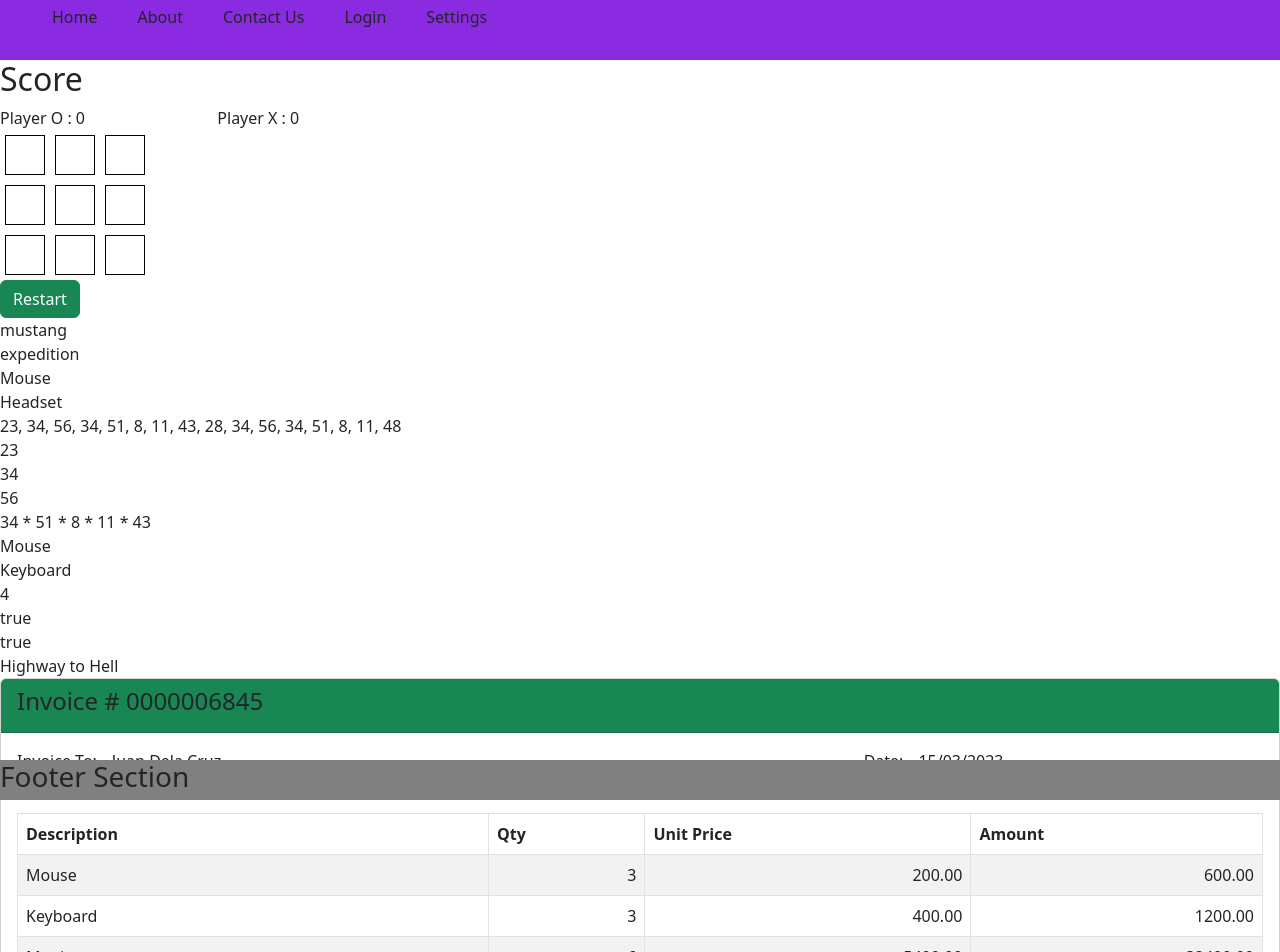
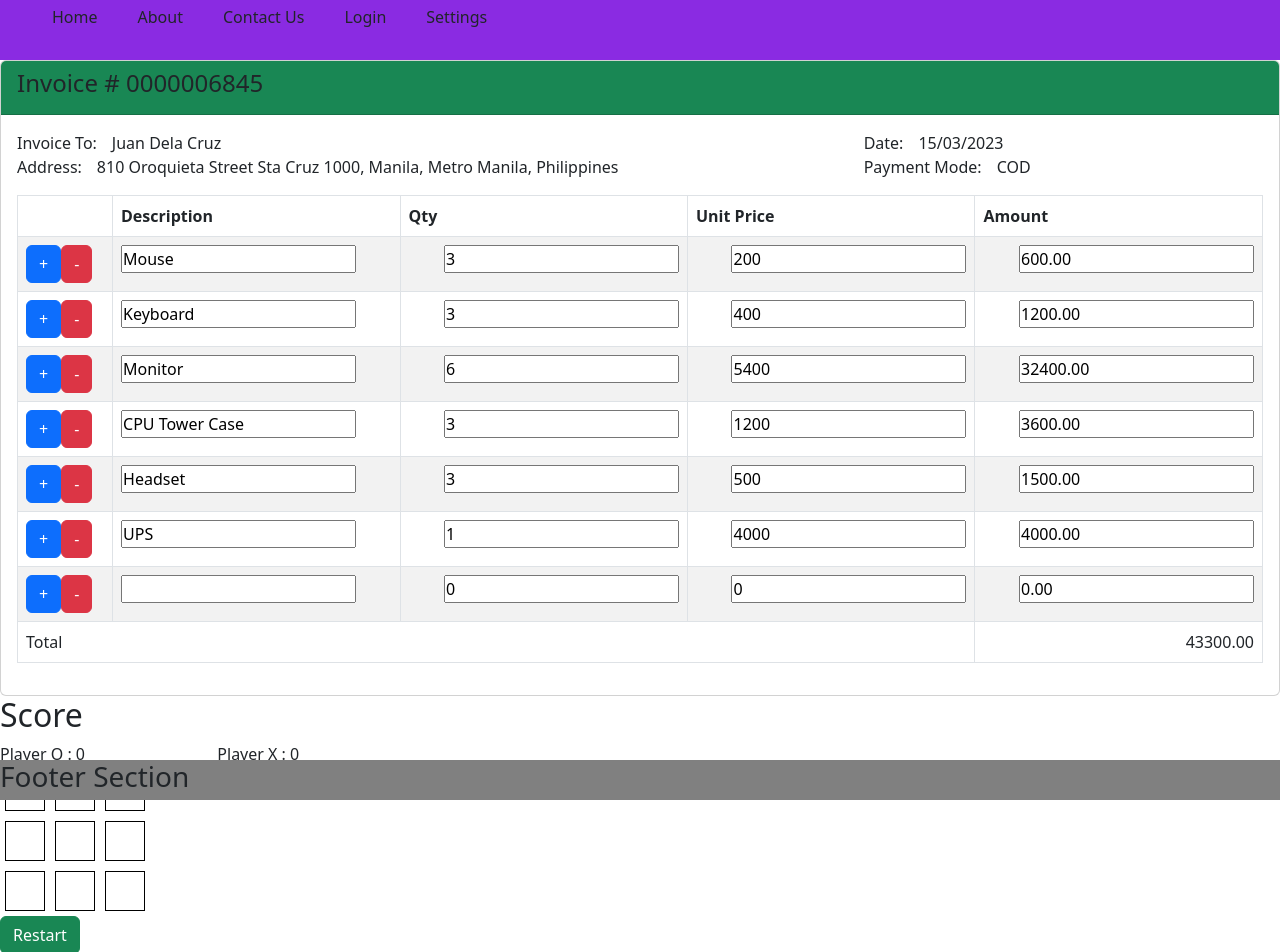
Before and after one commit to andrewkodego/wd58p-react-101, a React (Create React App) app: page / in a window 1280 px wide. Shown: the top 952 px of the page. Built offline with nearby package versions, Linux system fonts and the light colour scheme.

Commit message:
added invoice lines edit field

```diff
--- a/src/App.js
+++ b/src/App.js
@@ -6,6 +6,7 @@ import Header from './Header';
 import StudentInfo from './StudentInfo';
 import Invoice from './Invoice';
 import TicTacToe from './TicTacToe';
+import InvoiceDetails from './InvoiceLines';
 
 const students = [
   "Emelloyd Rodriguez",
@@ -81,6 +82,8 @@ function App() {
     <div className="App">
       <Header menuList={menus}/>
 
+      <Invoice details={invoice} lines={invoiceItems}/>
+
       <TicTacToe/>
 
       <div>{car}</div>
@@ -104,7 +107,7 @@ function App() {
 
       <div>{message}</div>
 
-      <Invoice details={invoice} lines={invoiceItems}/>
+
 
       <div className="main-content">
         <h1>Hello React</h1>
--- a/src/Invoice.js
+++ b/src/Invoice.js
@@ -1,15 +1,41 @@
+import { useState, useEffect } from "react";
 import DateUtils from "./DateUtils";
+import InvoiceLines from "./InvoiceLines";
 
 function Invoice({details, lines}){
+
+    const [invoiceLines, setInvoiceLines] = useState(lines);
 
     const {invoiceTo, date, address1, address2, invoiceNumber, paymentMode} = details;
 
     let totalAmount = 0;
-    const computeAmount = (item)=>{
-        let amount = item.Qty * item.unitPrice;
-        totalAmount += amount;
-        return amount;
+    lines.map((item)=>{
+        totalAmount += item.Qty* item.unitPrice;
+    });
+
+    const addLineFields = (index) => {
+        //setInvoiceLines((items) => [...items, {description: "", Qty: 0, unitPrice: 0}]);
+
+        const updatedItems = [...invoiceLines];
+        let startList = updatedItems.slice(0,index+1);
+        let endList = updatedItems.slice(index+1);
+        let newList = [...startList, {description: "", Qty: 0, unitPrice: 0}, ...endList];
+
+        //const newList = [, , ];
+        setInvoiceLines(newList);
     }
+
+    const removeLineFields = (index) =>{
+        console.log(index);
+        const updatedItems = [...invoiceLines];
+        updatedItems.splice(index, 1);
+        setInvoiceLines(updatedItems);
+    }
+
+    useEffect(()=>{
+        setInvoiceLines(invoiceLines);
+        console.log(invoiceLines);
+    },[invoiceLines])
 
     return (
         <>
@@ -43,6 +69,7 @@ function Invoice({details, lines}){
                         <table className="table table-striped table-bordered table-hover">
                             <thead>
                                 <tr>
+                                    <th></th>
                                     <th>Description </th>
                                     <th>Qty</th>
                                     <th>Unit Price</th>
@@ -50,16 +77,18 @@ function Invoice({details, lines}){
                                 </tr>
                             </thead>
                             <tbody>
-                                {lines.map((item)=>{
-                                return (<tr>
-                                    <td>{item.description}</td>
-                                    <td className="numeric">{item.Qty}</td>
-                                    <td className="numeric">{item.unitPrice.toFixed(2)}</td>
-                                    <td className="numeric">{computeAmount(item).toFixed(2)}</td>
-                                </tr>)
+                                {invoiceLines.map((item, index)=>{
+                                return (
+                                    <InvoiceLines data={item} index={index}
+                                        onRemoveHandler={removeLineFields}
+                                        onAddHandler={addLineFields}/>
+                                    )
                                 })}
+                                <InvoiceLines data={{description: "", Qty: 0, unitPrice: 0}}
+                                    onRemoveHandler={removeLineFields}
+                                    onAddHandler={addLineFields}/>
                                 <tr>
-                                    <td colSpan={3}>Total</td>
+                                    <td colSpan={4}>Total</td>
                                     <td className="numeric">{totalAmount.toFixed(2)}</td>
                                 </tr>
                             </tbody>
--- /dev/null
+++ b/src/InvoiceLines.js
@@ -0,0 +1,47 @@
+import { useState } from "react";
+
+const InvoiceLines = ({data, index, onRemoveHandler, onAddHandler}) => {
+
+    const [defaultData, setDefaultData] = useState(data);
+    const computeAmount = (data)=>{
+        let amount = data.Qty * data.unitPrice;
+        if(amount == undefined){
+            amount = 0;
+        }
+        return amount;
+    }
+
+    const onChangeHandler = (e) =>{
+        let fieldName = e.target.name;
+        setDefaultData((defaultData) => ({...defaultData, [fieldName]: e.target.value}));
+    }
+
+    return (
+        <>
+        <tr>
+            <td>
+                <button className="btn btn-primary" onClick={()=> onAddHandler(index)}>+</button>
+                <button className="btn btn-danger" onClick={() => onRemoveHandler(index)}>-</button>
+            </td>
+            <td>
+                <input name="description" value={defaultData != null ? defaultData.description : ''}
+                    onChange={onChangeHandler}
+                />
+            </td>
+            <td className="numeric">
+                <input type="number" name="Qty" value={defaultData != null ? defaultData.Qty : 0}
+                    onChange={onChangeHandler}/>
+            </td>
+            <td className="numeric">
+                <input type="number" name="unitPrice" value={defaultData != null && defaultData.unitPrice != null ? defaultData.unitPrice : 0}
+                    onChange={onChangeHandler}/>
+            </td>
+            <td className="numeric">
+                <input value={defaultData != null ? computeAmount(defaultData).toFixed(2) : 0} readOnly/>
+            </td>
+        </tr>
+        </>
+    )
+}
+
+export default InvoiceLines;
```
